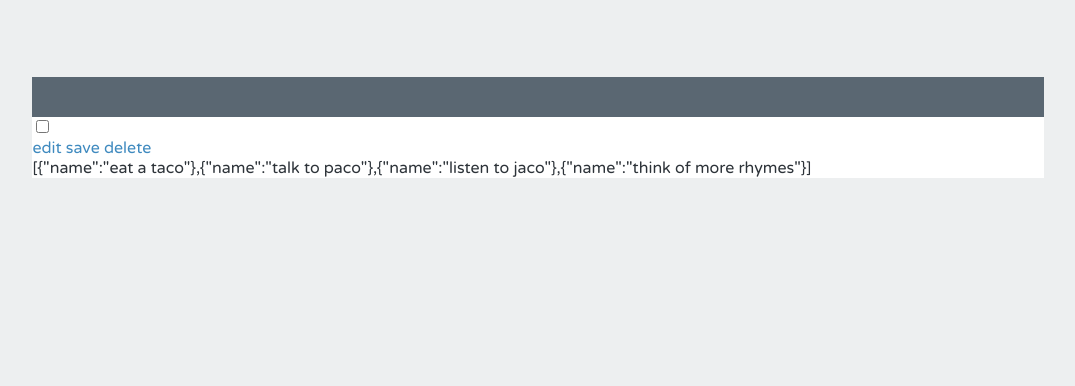
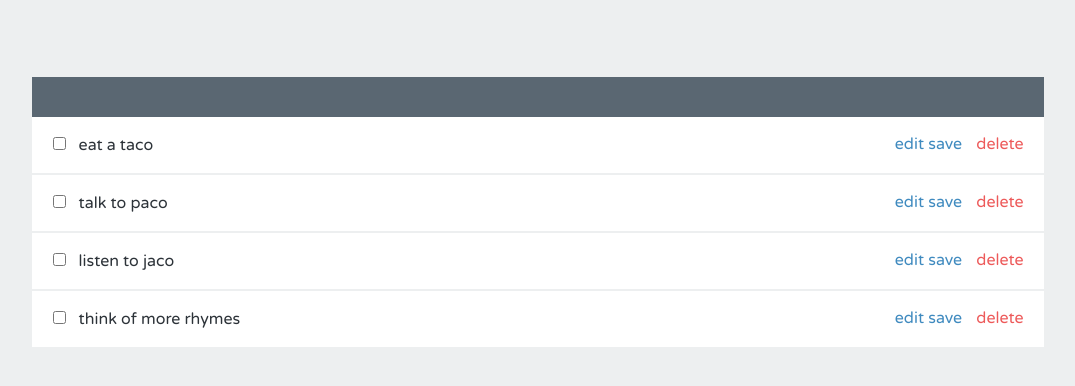
Before and after one commit to lombardo-chcg/ui, a plain HTML site: page ui-basics/index.html in a window 1280 px wide. Shown: the part 62-448 px from the top of the page, without its empty margins (102-1177 px from the left). Drawn offline with Linux system fonts and the light colour scheme.

Commit message:
add iteration rendering

```diff
--- a/ui-basics/index.html
+++ b/ui-basics/index.html
@@ -9,16 +9,17 @@
 
 	<h1>TO DO LIST</h1>
 	<div ng-controller="mainCtrl" class="list">
-		<input ng-model="todo.completed" type="checkbox" />
-		<label ng-hide="editing" class="editing-table">{{todo.name}}</label>
-		<input ng-show="editing" ng-model="todo.name" class="editing-label" type="text" />
+		<div class="item" ng-class="{'editing-item': editing, 'edited': todo.edited}" ng-repeat="todo in todos">
+			<input ng-model="todo.completed" type="checkbox" />
+			<label ng-click="editing = true" ng-hide="editing" >{{todo.name}}</label>
+			<input ng-change="todo.edited = true" ng-blur="editing = false;" ng-show="editing" ng-model="todo.name" class="editing-label" type="text" />
 
-		<div class="actions">
-			<a href="" ng-click=" editing = !editing ">edit</a>
-			<a href="" ng-click="helloWorld()">save</a>
-			<a href="" class="delete">delete</a>
+			<div class="actions">
+				<a href="" ng-click=" editing = !editing ">edit</a>
+				<a href="" ng-click="helloWorld()">save</a>
+				<a href="" class="delete">delete</a>
+			</div>
 		</div>
-		{{todos}}
 	</div>
 
   <script src="vendor/angular.js" type="text/javascript"></script>
--- a/ui-basics/scripts/app.js
+++ b/ui-basics/scripts/app.js
@@ -1,7 +1,7 @@
 angular.module("todoListApp", [])
 	.controller("mainCtrl", function($scope) {
-		$scope.helloWorld = function() {
-			console.log("Hello world mainCtrl");
+		$scope.learningNgChange = function() {
+			console.log("Ng Change");
 		}
 
 		$scope.todos = [
--- a/ui-basics/styles/main.css
+++ b/ui-basics/styles/main.css
@@ -54,8 +54,8 @@ a {
   .list .add {
     padding: 25px 0 27px 25px; }
 
-/*input[type="checkbox"] {
-    display:none;
+input[type="checkbox"] {
+    display:initial;
 }
 input[type="checkbox"] + span {
     display:inline-block;
@@ -68,4 +68,4 @@ input[type="checkbox"] + span {
 }
 input[type="checkbox"]:checked + span {
     background:url(checkbox-filled.svg) left top no-repeat;
-}*/
+}
```
